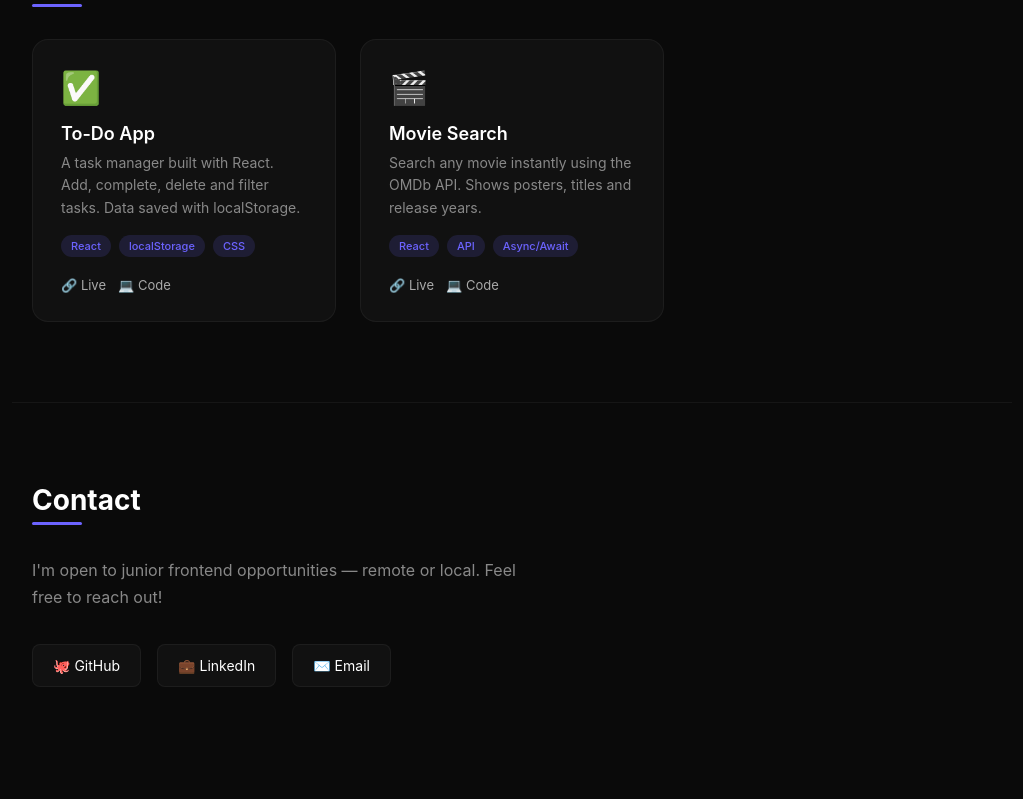
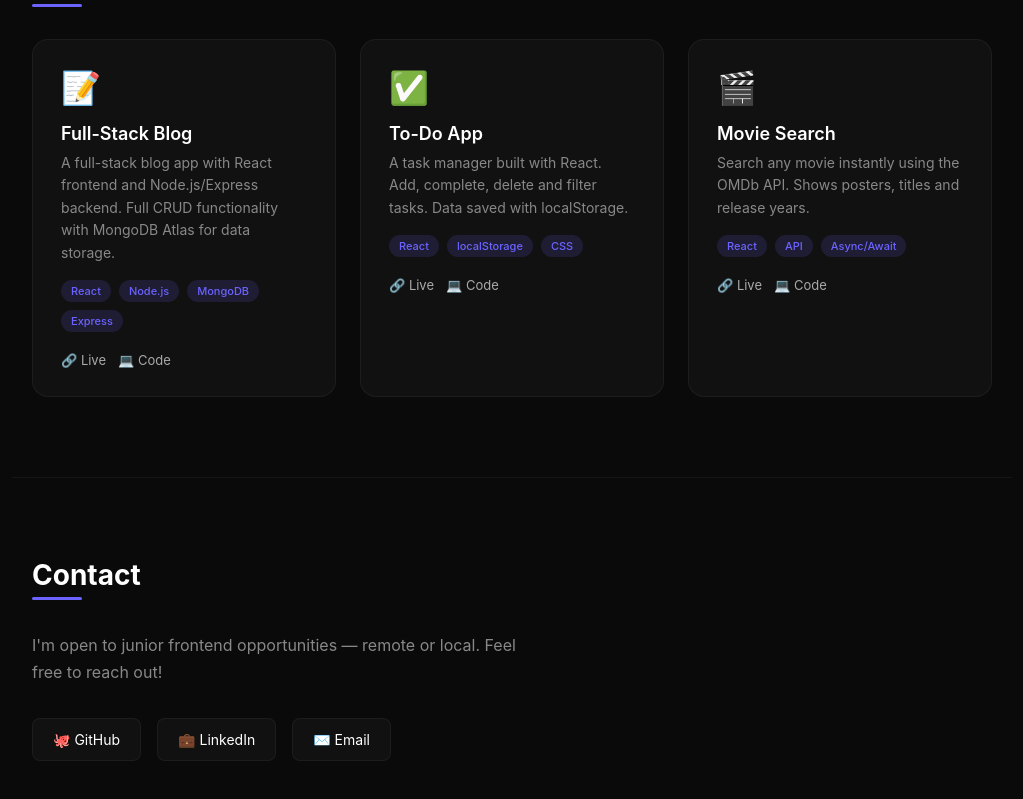
Before and after one commit to sardarMrashed/sardar-portfolio, a React (Create React App) app: page / in a window 1280 px wide. Shown: the part 1367-2166 px from the top of the page, without its empty margins (128-1151 px from the left). Before the commit the page ends 2134 px from the top, so only its background shows below. Built offline with nearby package versions, Linux system fonts and the light colour scheme.

Commit message:
Add Full-Stack Blog project

```diff
--- a/src/components/Projects.jsx
+++ b/src/components/Projects.jsx
@@ -1,4 +1,12 @@
 const projects = [
+  {
+    emoji: '📝',
+    name: 'Full-Stack Blog',
+    desc: 'A full-stack blog app with React frontend and Node.js/Express backend. Full CRUD functionality with MongoDB Atlas for data storage.',
+    tags: ['React', 'Node.js', 'MongoDB', 'Express'],
+    live: 'https://fullstack-blog-iota-black.vercel.app',
+    code: 'https://github.com/sardarMrashed/fullstack-blog',
+  },
   {
     emoji: '✅',
     name: 'To-Do App',
```
